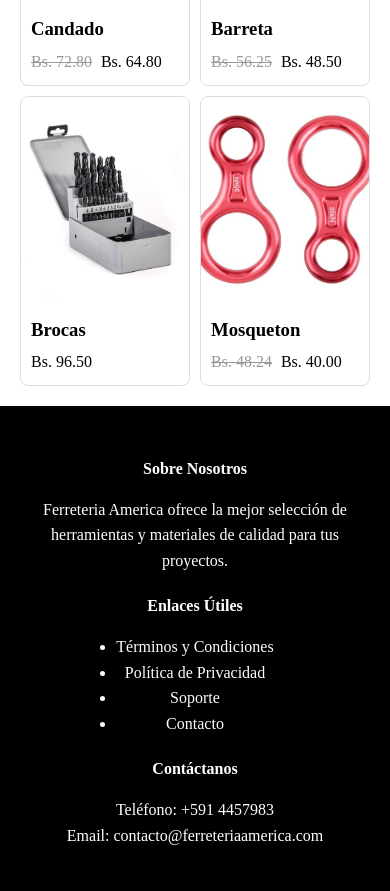
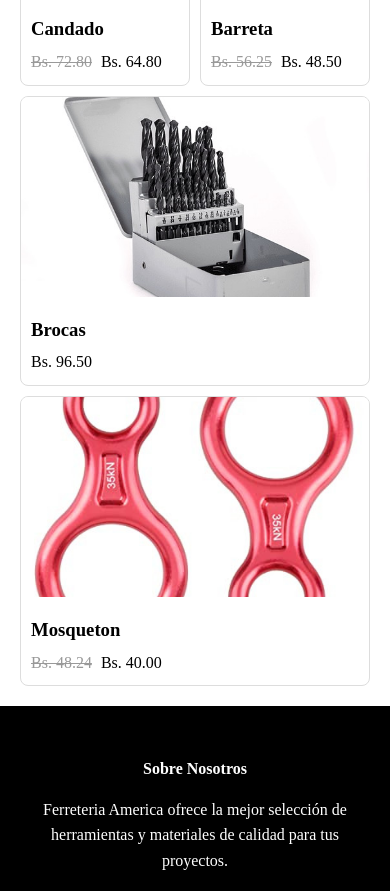
Before and after one commit to diegooferruuu/proyectoTeWeb, a plain HTML site: page index.html in a window 390 px wide. Shown: the part 2065-2956 px from the top of the page. Drawn offline with Linux system fonts and the light colour scheme; a web font is replaced by a local one.

Commit message:
Se cambio la disposicion en celular

```diff
--- a/css/styles.css
+++ b/css/styles.css
@@ -304,6 +304,10 @@ margin-top: 20px;
     width: 100%;
   }
 
+  .product-card:nth-child(n+3) {
+    grid-column: 1 / -1;
+  }
+
   .footer-content {
     flex-direction: column;
     align-items: center;
```
